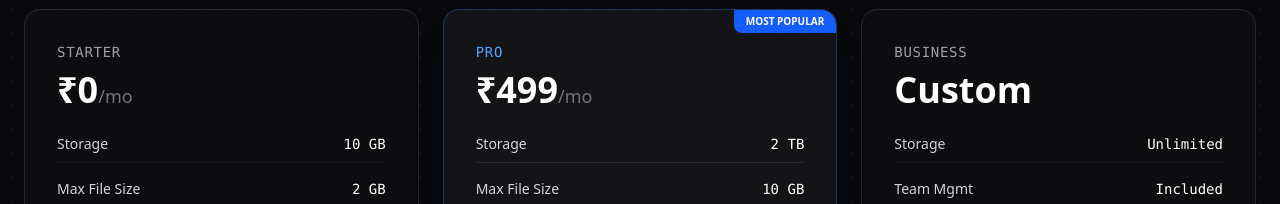
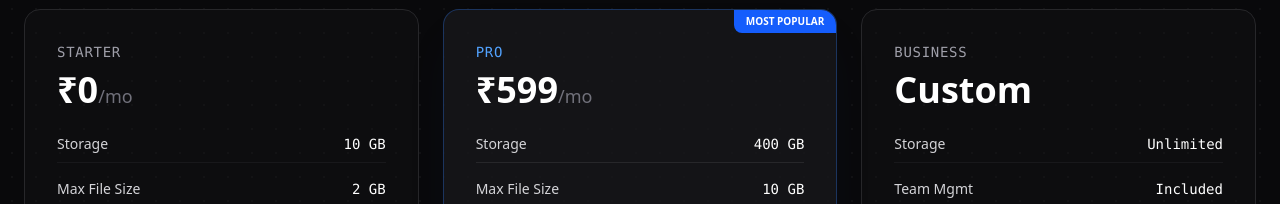
Before and after one commit to kaihere14/Nova_Drive, a React (Vite) app in the folder client/: page /pricing in a window 1280 px wide. Shown: the part 315-519 px from the top of the page. Built offline with nearby package versions, Linux system fonts and the light colour scheme.

Commit message:
fix(pricing): update Pro plan price and storage capacity to reflect changes

```diff
--- a/client/src/pages/HomePage.jsx
+++ b/client/src/pages/HomePage.jsx
@@ -506,12 +506,12 @@ const HomePage = () => {
                 Pro
               </h3>
               <div className="text-4xl font-bold text-white mb-6">
-                ₹499
+                ₹599
                 <span className="text-lg text-zinc-500 font-normal">/mo</span>
               </div>
               <ul className="space-y-4 mb-8 flex-1 text-sm text-zinc-300">
                 <li className="flex justify-between border-b border-zinc-800 pb-2">
-                  <span>Storage</span> <span className="text-white">2 TB</span>
+                  <span>Storage</span> <span className="text-white">400 GB</span>
                 </li>
                 <li className="flex justify-between border-b border-zinc-800 pb-2">
                   <span>Bandwidth</span>{" "}
--- a/client/src/pages/PricingPage.jsx
+++ b/client/src/pages/PricingPage.jsx
@@ -74,14 +74,14 @@ const PricingPage = () => {
               Pro
             </h3>
             <div className="text-4xl font-bold text-white mb-6">
-              ₹499
+              ₹599
               <span className="text-lg text-zinc-500 font-normal">/mo</span>
             </div>
 
             <ul className="space-y-4 mb-8 flex-1">
               <li className="text-sm text-zinc-300 flex justify-between border-b border-zinc-800 pb-2">
                 <span>Storage</span>
-                <span className="font-mono text-white">2 TB</span>
+                <span className="font-mono text-white">400 GB</span>
               </li>
               <li className="text-sm text-zinc-300 flex justify-between border-b border-zinc-800 pb-2">
                 <span>Max File Size</span>
@@ -156,7 +156,7 @@ const PricingPage = () => {
                     {
                       feature: "Storage Capacity",
                       starter: "10 GB",
-                      pro: "2 TB",
+                      pro: "400 GB",
                       biz: "Custom",
                     },
                     {
```
